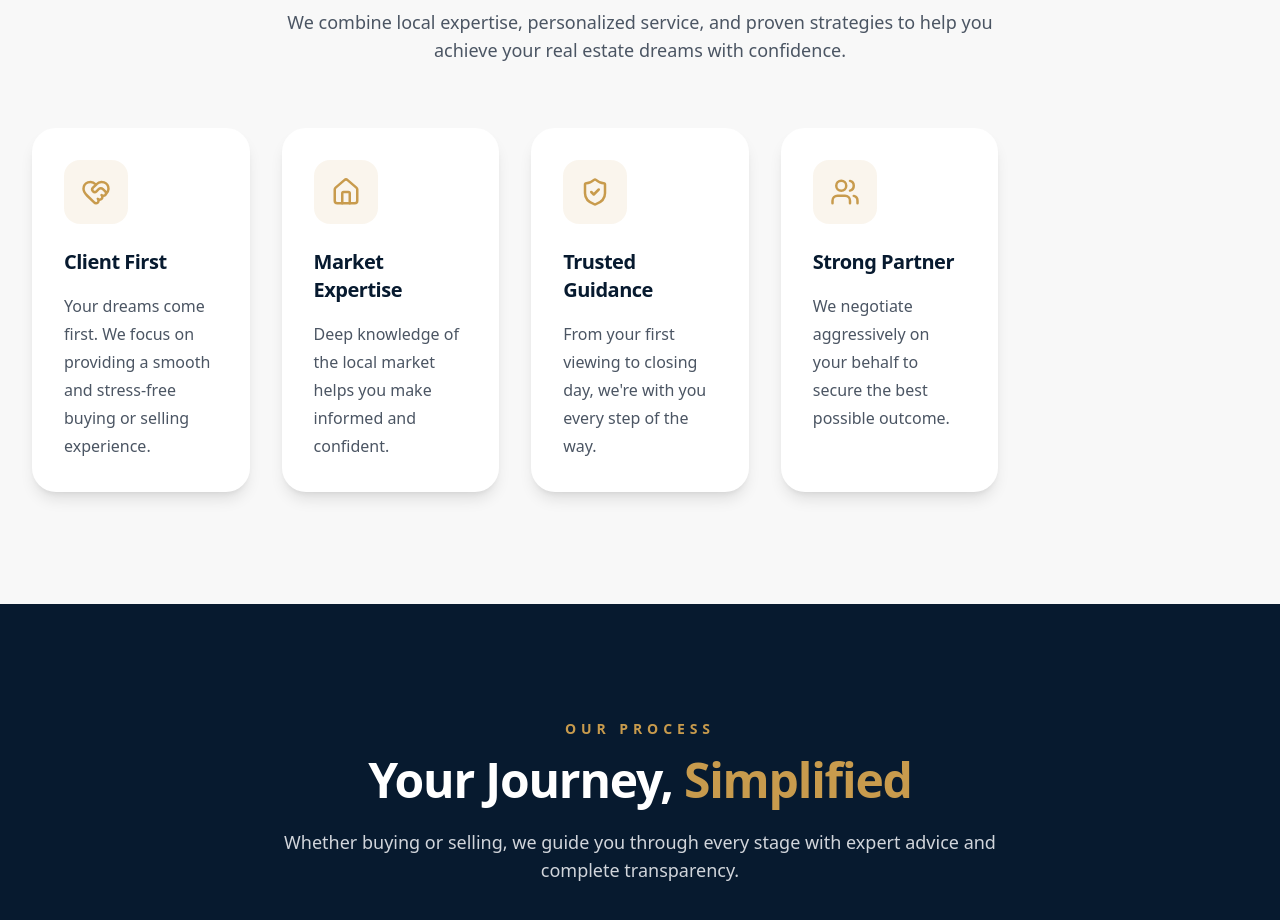
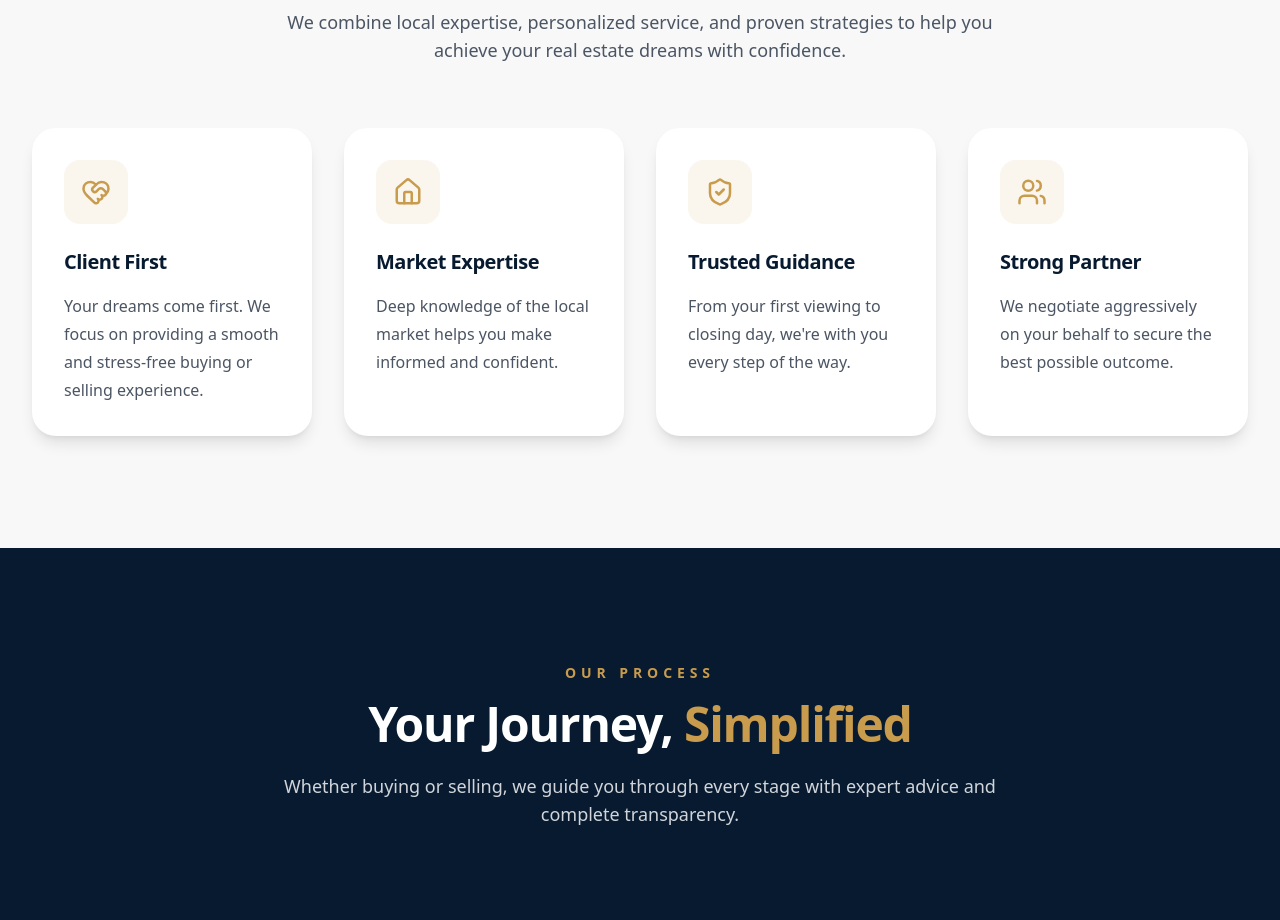
Before and after one commit to MohaiminAlif/dh_real_estate, a Next.js app: page / in a window 1280 px wide. Shown: the part 1120-2040 px from the top of the page. Built offline with nearby package versions, Linux system fonts and the light colour scheme.

Commit message:
website updated according to client

```diff
--- a/components/feature.tsx
+++ b/components/feature.tsx
@@ -3,7 +3,6 @@
   HeartHandshake,
   ShieldCheck,
   Users,
-  BadgeCheck,
 } from "lucide-react";
 
 import FeatureCard from "./featureCard";
@@ -61,7 +60,7 @@
           </p>
         </div>
 
-        <div className="grid gap-8 md:grid-cols-2 xl:grid-cols-5">
+        <div className="grid gap-8 md:grid-cols-2 xl:grid-cols-4">
           {features.map((feature) => (
             <FeatureCard
               key={feature.title}
```
